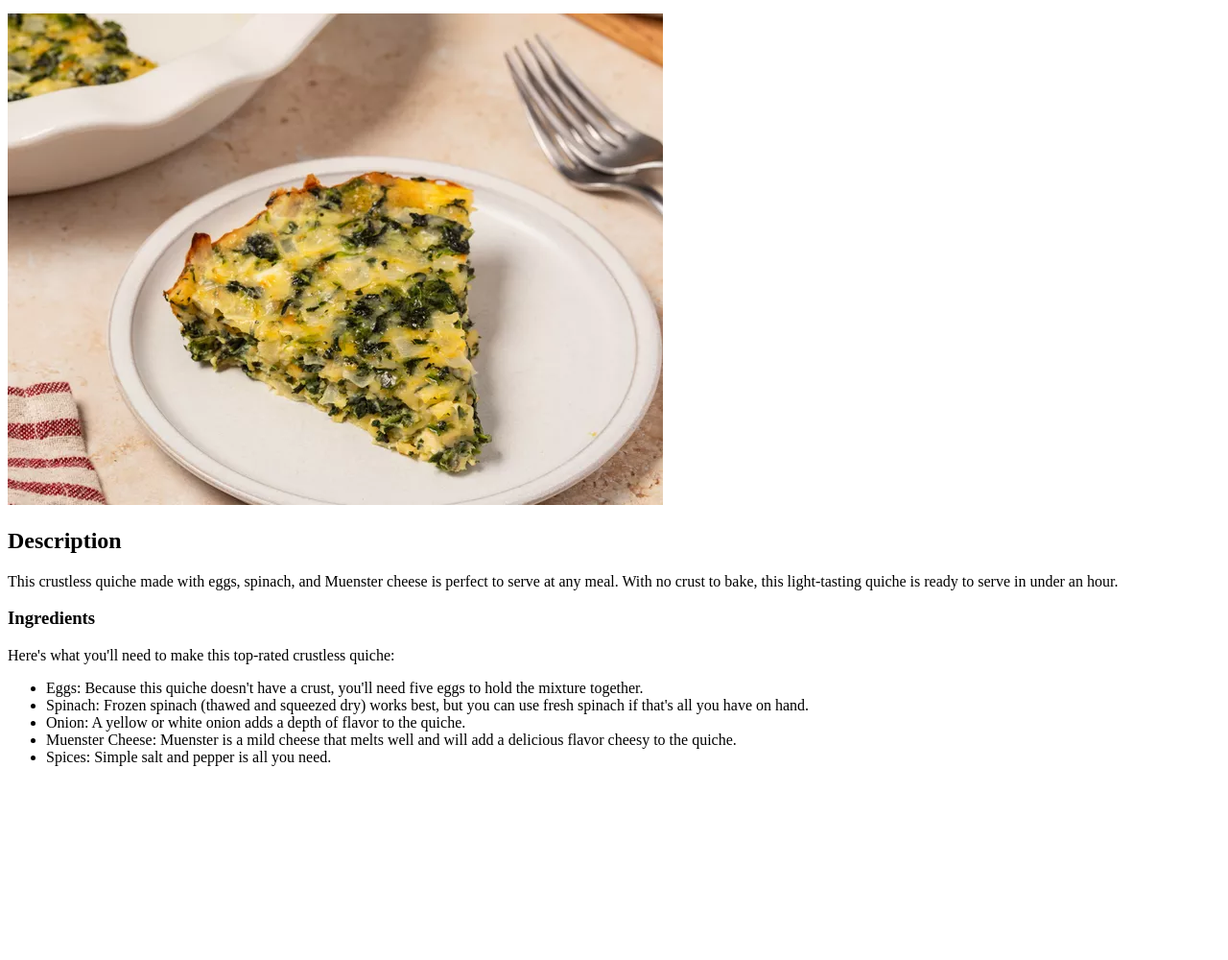
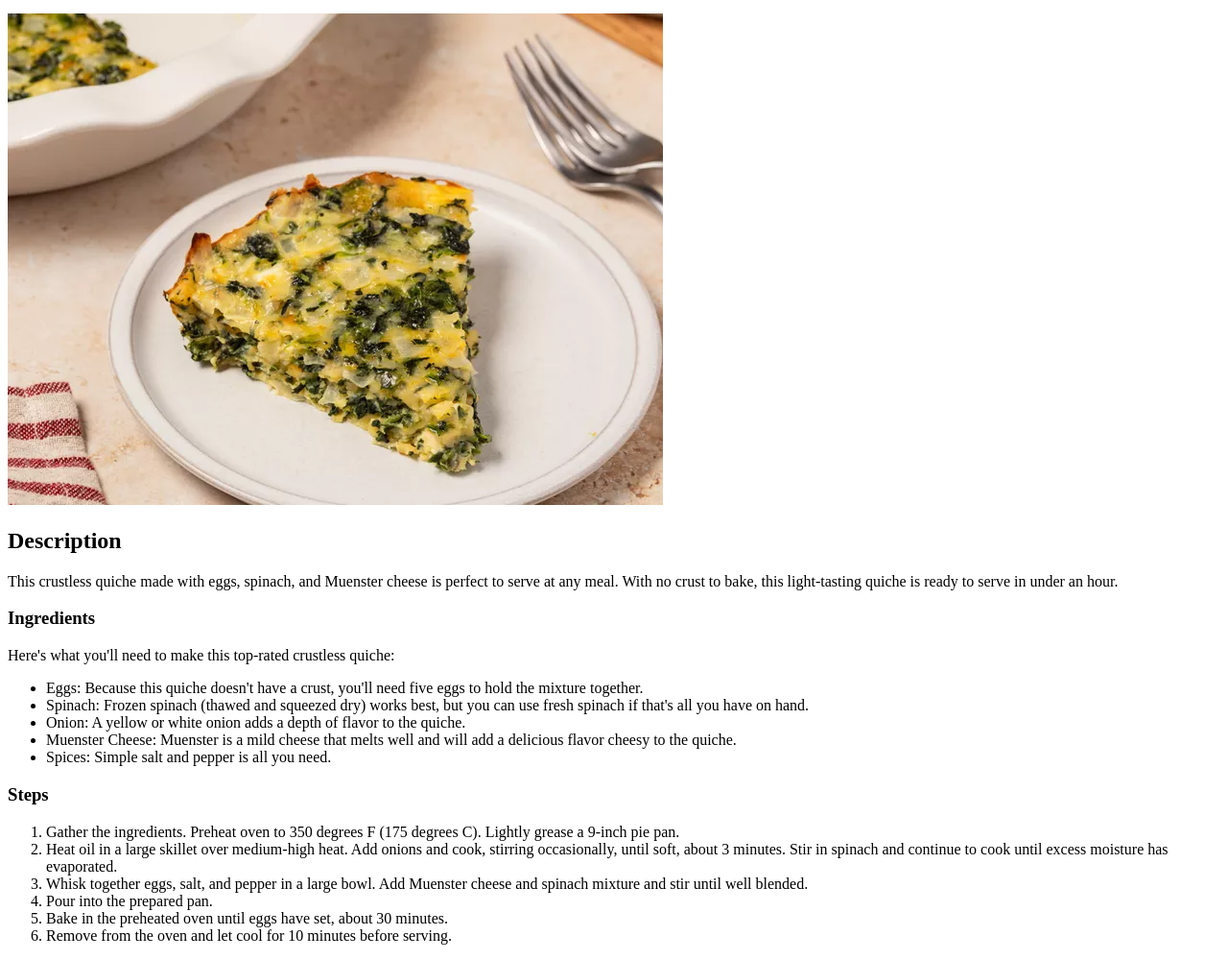
Before and after one commit to J-Toney/odin-recipes, a plain HTML site: page recipes/quiche.html in a window 1280 px wide. Shown: the part 100-1100 px from the top of the page at 96% size. Before the commit the page ends 914 px from the top, so only its background shows below. Drawn offline with Linux system fonts and the light colour scheme.

Commit message:
Add preparation steps

```diff
--- a/recipes/quiche.html
+++ b/recipes/quiche.html
@@ -23,5 +23,16 @@
             <li>Spices: Simple salt and pepper is all you need.</li>
         </ul>
 
+        <h3>Steps</h3>
+        <ol>
+            <li>Gather the ingredients. Preheat oven to 350 degrees F (175 degrees C). Lightly grease a 9-inch pie pan.</li>
+            <li>Heat oil in a large skillet over medium-high heat. Add onions and cook, stirring occasionally, until soft, about 3 minutes. Stir in spinach and continue to cook until excess moisture has evaporated.</li>
+            <li>Whisk together eggs, salt, and pepper in a large bowl. Add Muenster cheese and spinach mixture and stir until well blended.</li>
+            <li>Pour into the prepared pan.</li>
+            <li>Bake in the preheated oven until eggs have set, about 30 minutes.</li>
+            <li>Remove from the oven and let cool for 10 minutes before serving.</li>
+        </ol>
+
+
     </body>
 </html>
```
